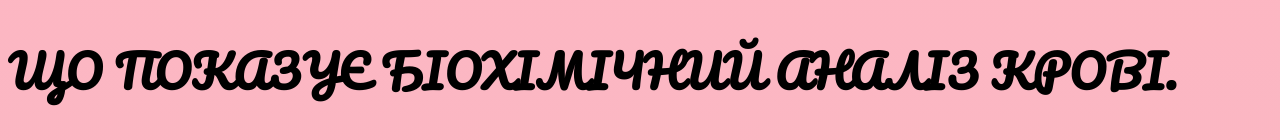
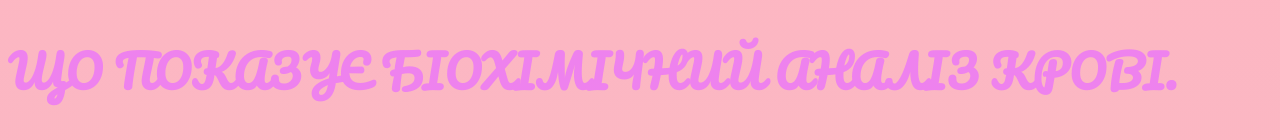
Before and after one commit to kotaraline/biochemistry, a plain HTML site: page index.html in a window 1280 px wide. Shown: the part 311-451 px from the top of the page. Drawn offline with nearby package versions, Linux system fonts and the light colour scheme; a web font is replaced by a local one.

Commit message:
Update bch.css

```diff
--- a/css/bch.css
+++ b/css/bch.css
@@ -9,6 +9,7 @@ h1{
 	font-size: 45px;
 	font-family: 'Pacifico', cursive;
 	text-transform: uppercase;
+	color: violet;
 }
 
 p{ font-size: 20px;
```
